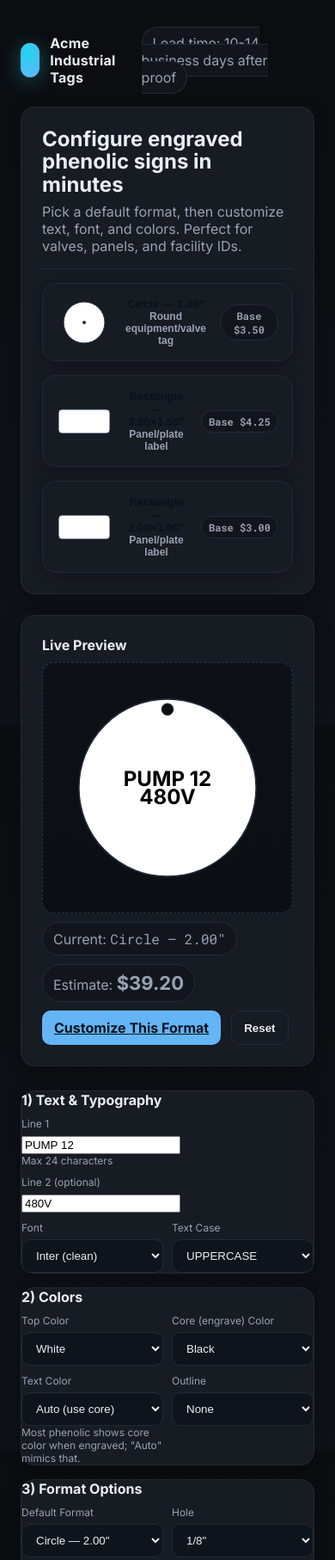
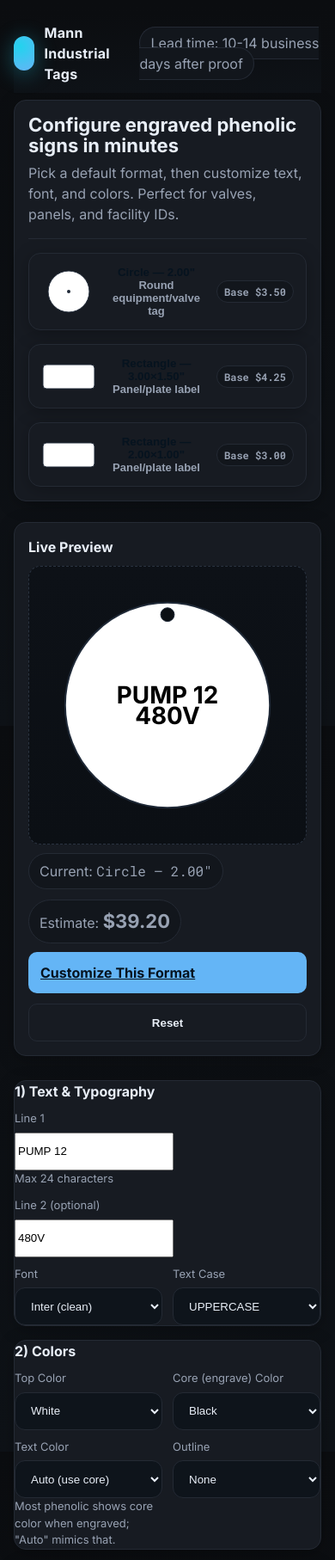
Before and after one commit to DeviousFate/BeaedCorpusExpress, a plain HTML site: page index.html in a window 390 px wide. Shown: the top 1814 px of the page at 86% size. Drawn offline with Linux system fonts and the light colour scheme.

Commit message:
Update for Mobile Friendliness

```diff
--- a/css/site.css
+++ b/css/site.css
@@ -49,3 +49,69 @@ textarea{min-height:80px; resize:vertical}
 .footer{margin:32px 0 24px; color:var(--muted); font-size:14px}
 .mono{font-family:'Roboto Mono', ui-monospace, SFMono-Regular, Menlo, Monaco, Consolas, 'Liberation Mono', 'Courier New', monospace}
 .title{font-weight:700}
+
+/* --- Mobile-first refinements --- */
+:root{
+  --space-1: 8px;
+  --space-2: 12px;
+  --space-3: 16px;
+  --space-4: 20px;
+}
+
+/* Base typography sizes that won’t trigger zoom on iOS (>=16px) */
+body { font-size: 16px; line-height: 1.5; }
+label, .small { font-size: 13px; }
+
+/* Container padding on small screens */
+.container { padding: var(--space-3); }
+
+/* Make cards breathe a bit less on phones */
+.card { border-radius: 14px; }
+.hero .card { padding: var(--space-3); }
+
+/* Buttons & tap targets */
+button, .btn, select, input, textarea {
+  min-height: 44px;         /* recommended tap target height */
+}
+.actions .btn { padding: 12px 14px; }
+
+/* Stack actions on small screens */
+@media (max-width: 640px){
+  .actions { flex-direction: column; }
+  .actions .btn { width: 100%; }
+}
+
+/* Forms: comfortable spacing */
+.row { gap: var(--space-2); }
+input[type="text"], input[type="number"], select, textarea {
+  padding: 12px 14px;
+  border-radius: 12px;
+}
+
+/* Preview: ensure it never overflows */
+.preview-wrap { padding: var(--space-2); }
+#tagPreview { width: 100%; height: auto; display: block; }
+
+/* Grids: collapse earlier for better fit */
+@media (max-width: 980px){
+  .grid.cols-3 { grid-template-columns: 1fr 1fr; }
+}
+@media (max-width: 720px){
+  .grid.cols-3, .grid.cols-2 { grid-template-columns: 1fr; }
+}
+
+/* Headline scales smoothly across devices */
+.headline { font-size: clamp(22px, 5.5vw, 36px); }
+
+/* Make the format cards more finger-friendly */
+.formats .format-card { padding: 14px; }
+.formats .format-card .badge { margin-left: auto; }
+
+/* Sticky top bar on small screens (optional) */
+@media (max-width: 640px){
+  header {
+    position: sticky; top: 0; z-index: 10;
+    background: linear-gradient(180deg,#0b0d10 0%, #0e1217 100%);
+    padding-top: 10px; padding-bottom: 10px;
+  }
+}
--- a/index.html
+++ b/index.html
@@ -3,8 +3,11 @@
 <head>
   <meta charset="utf-8" />
   <meta name="viewport" content="width=device-width, initial-scale=1" />
-  <title>Acme Industrial Tags</title>
+  <title>Mann Industrial Tags</title>
   <meta name="description" content="Configure engraved phenolic signs and equipment tags: choose a default format, customize text, font, and colors, then request a quote." />
+  <!--Mobile Addendum-->
+  <meta name="theme-color" content="#0b0d10">
+
   <link rel="preconnect" href="https://fonts.googleapis.com">
   <link rel="preconnect" href="https://fonts.gstatic.com" crossorigin>
   <link href="https://fonts.googleapis.com/css2?family=Inter:wght@400;600;700&family=Roboto+Mono:wght@400;700&family=Oswald:wght@400;600&display=swap" rel="stylesheet">
@@ -15,7 +18,7 @@
     <header>
       <div class="brand" aria-label="Brand">
         <div class="brand__logo" aria-hidden="true"></div>
-        <div class="brand__name">Acme Industrial Tags</div>
+        <div class="brand__name">Mann Industrial Tags</div>
       </div>
       <nav aria-label="Primary">
         <ul>
```
